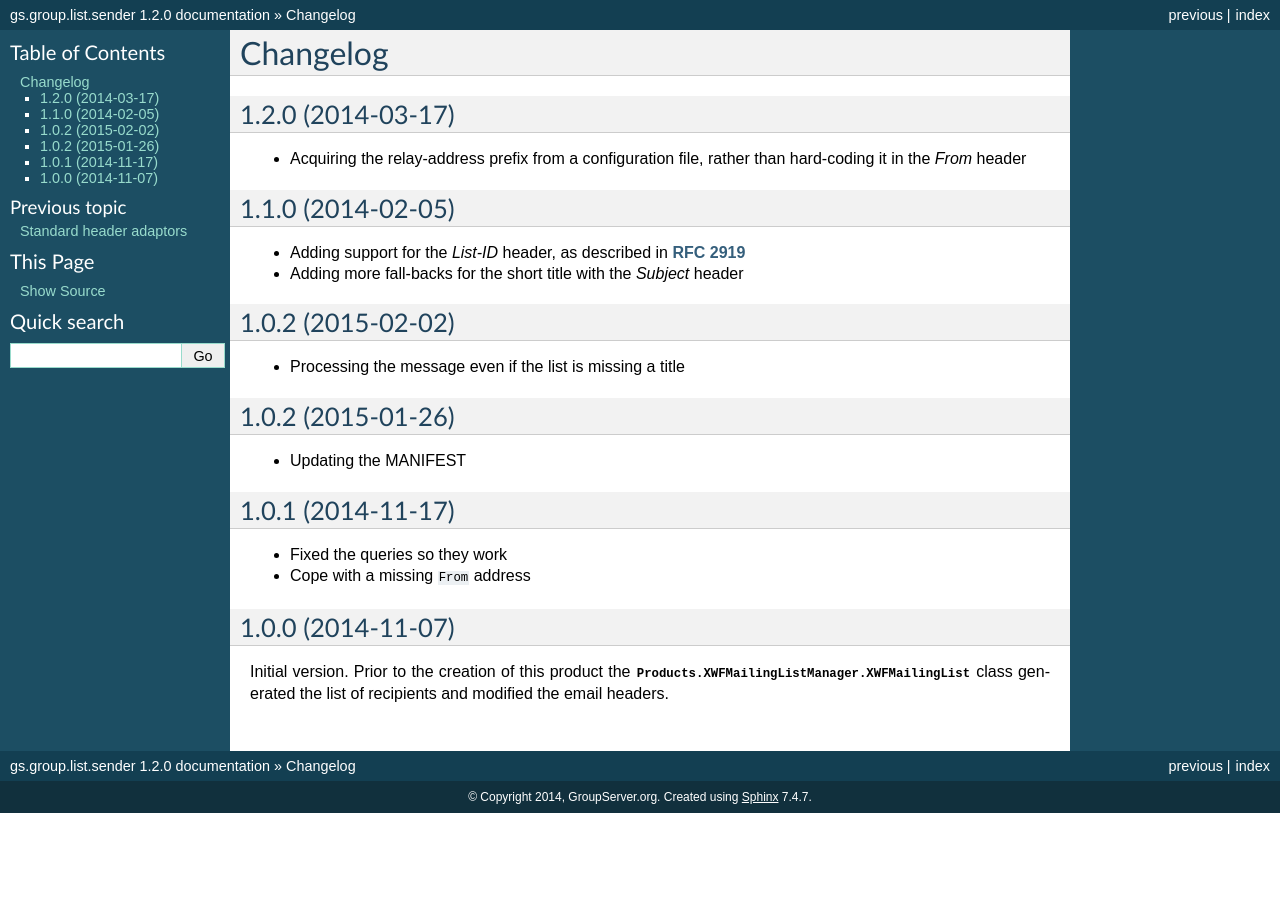
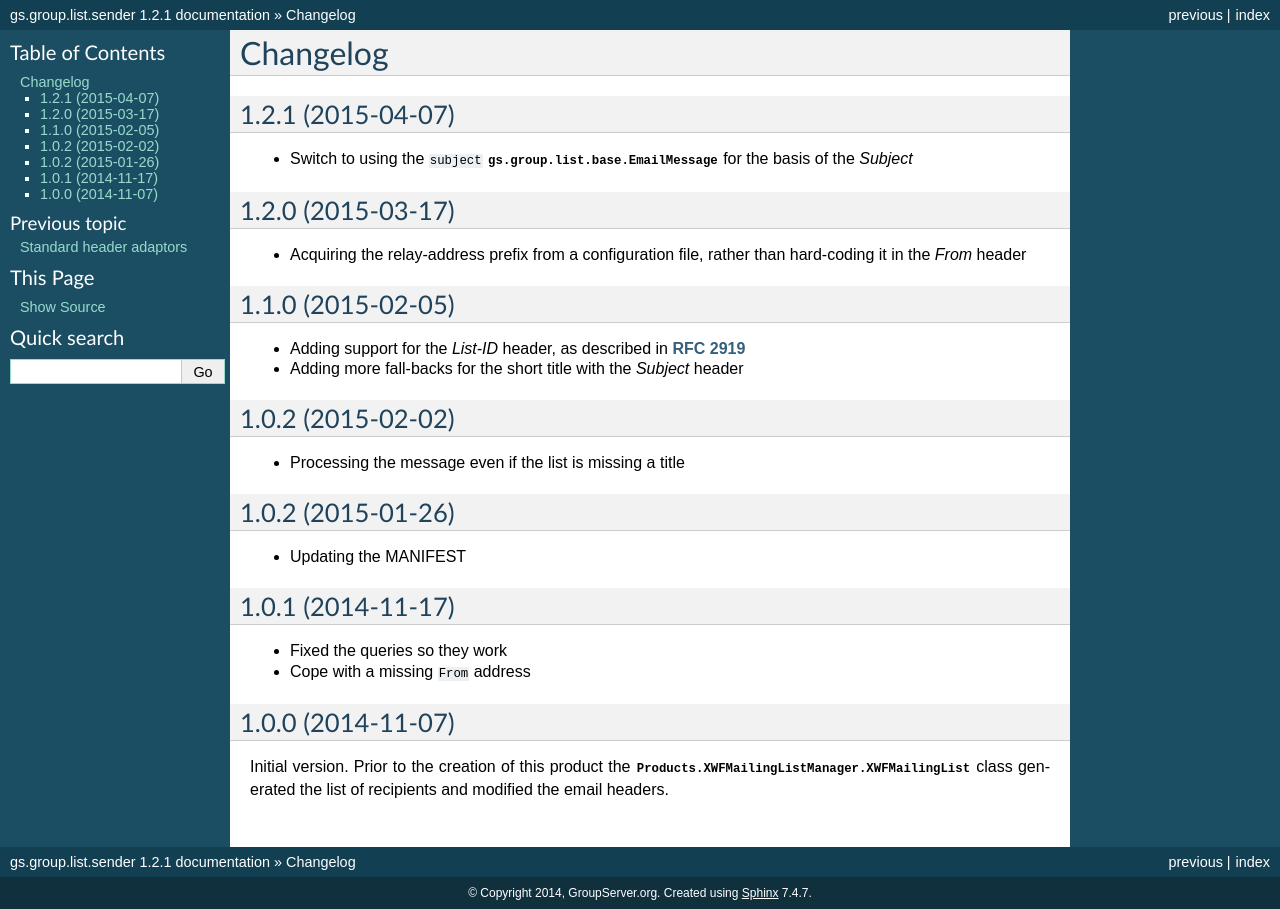
Before and after one commit to groupserver/gs.group.list.sender, a Sphinx documentation site: the page built from docs/HISTORY.rst, in a window 1280 px wide. Built offline with Sphinx 7.4.7, drawn with Linux system fonts in a browser that asks for light colours.

Commit message:
Bumping the version number

```diff
--- a/docs/HISTORY.rst
+++ b/docs/HISTORY.rst
@@ -1,13 +1,20 @@
 Changelog
 =========
 
-1.2.0 (2014-03-17)
+1.2.1 (2015-04-07)
+------------------
+
+* Switch to using the ``subject``
+  :class:`gs.group.list.base.EmailMessage` for the basis of the
+  :mailheader:`Subject`
+
+1.2.0 (2015-03-17)
 ------------------
 
 * Acquiring the relay-address prefix from a configuration file,
   rather than hard-coding it in the :mailheader:`From` header
 
-1.1.0 (2014-02-05)
+1.1.0 (2015-02-05)
 ------------------
 
 * Adding support for the :mailheader:`List-ID` header, as
--- a/version.py
+++ b/version.py
@@ -1,5 +1,5 @@
 # -*- coding: utf-8 -*-
-version = '1.2.0'
+version = '1.2.1'
 release = False
 
 #--------------------------------------------------------------------------#
```
Also changed, not shown: other parts of docs/HISTORY.rst (+2 -0 lines).
